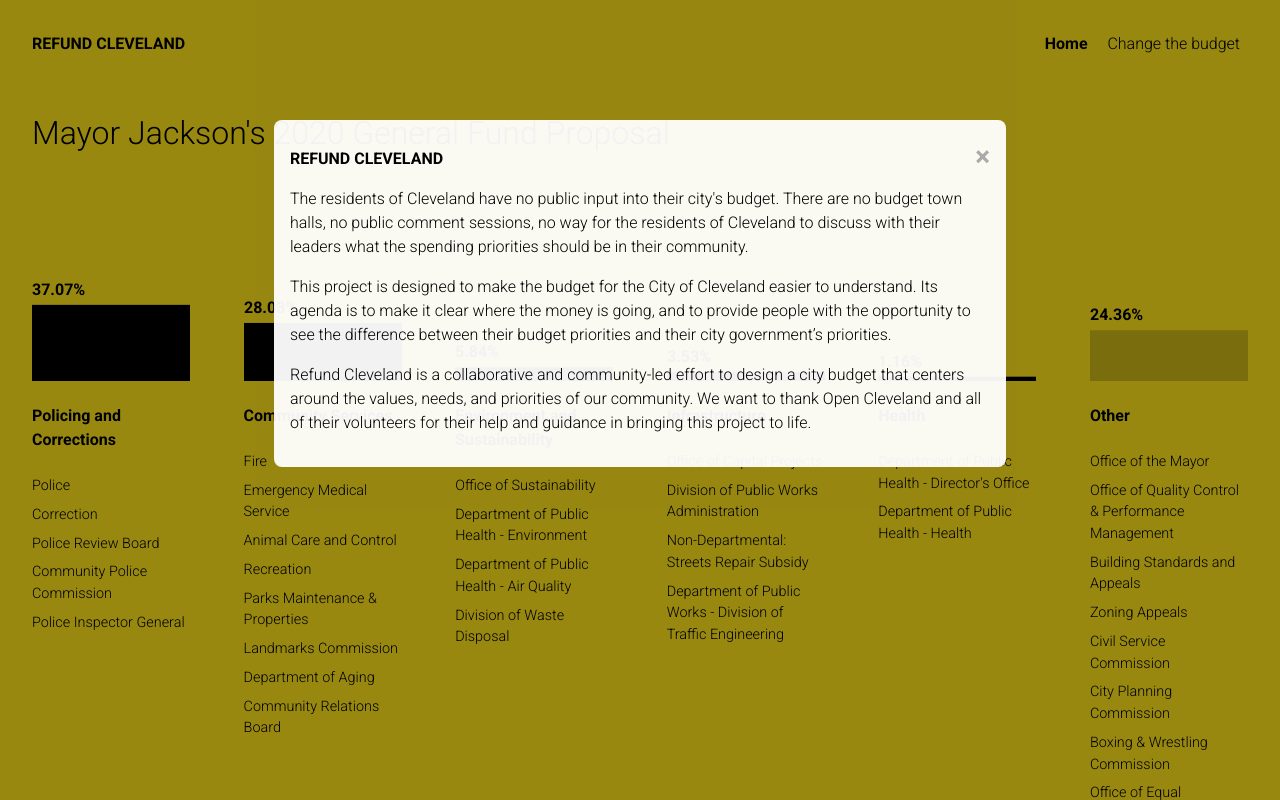
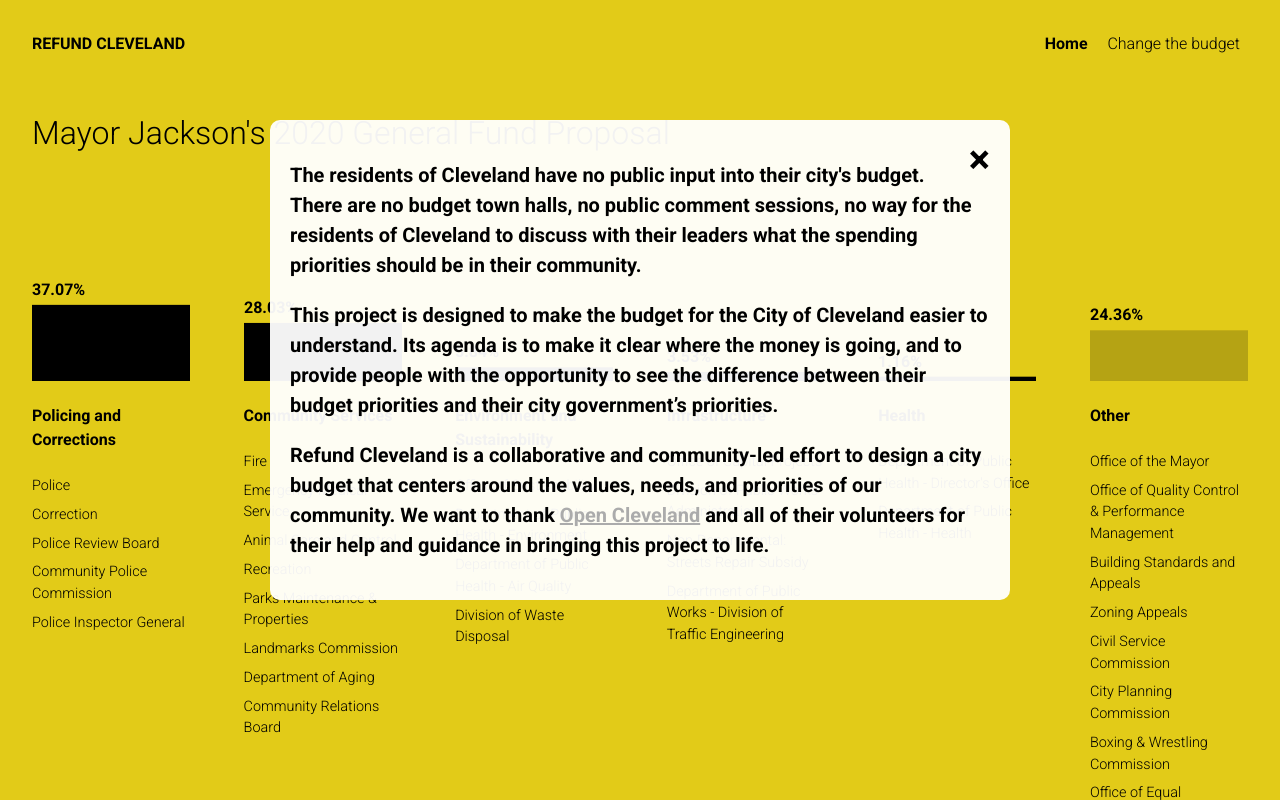
Before and after one commit to opencleveland/refundcleveland, a Django app: page / in a window 1280 px wide. Run offline with Django 3.2, Linux system fonts and the light colour scheme.

Commit message:
Add modal styles, placeholder content to change page

```diff
--- a/peoples_budget/templates/change-the-budget.html
+++ b/peoples_budget/templates/change-the-budget.html
@@ -6,6 +6,7 @@
 <div class="penny_budget">
 
     <h1>What would your budget look like?</h1>
+    <p>Refund Cleveland is collecting public feedback about how city funds should be dispersed between the budget items below (everything not assigned to the "Other" category in our <a href="/">simplified view of the Mayor Jackson's 2021 budget proposal</a>).</p>
     <div id="penny_budget_legend"></div>
 
     <div id="penny_budget"></div>
--- a/peoples_budget/templates/home.html
+++ b/peoples_budget/templates/home.html
@@ -11,7 +11,6 @@
     <div id="about-modal" class="modal">
         <div class="modal-content">
             <span class="close">&times;</span>
-            <h1>Refund Cleveland</h1>
             <p>The residents of Cleveland have no public input into their city's budget. There are no budget town halls,
                 no public comment sessions, no way for the residents of Cleveland to discuss with their leaders what the
                 spending priorities should be in their community.</p>
@@ -19,7 +18,7 @@
                 to make it clear where the money is going, and to provide people with the opportunity to see the
                 difference between their budget priorities and their city government’s priorities.</p>
             <p>Refund Cleveland is a collaborative and community-led effort to design a city budget that centers around
-                the values, needs, and priorities of our community. We want to thank Open Cleveland and all of their
+                the values, needs, and priorities of our community. We want to thank <a href="https://www.opencleveland.org/">Open Cleveland</a> and all of their
                 volunteers for their help and guidance in bringing this project to life.</p>
         </div>
     </div>
--- a/static/style.css
+++ b/static/style.css
@@ -83,6 +83,15 @@ div#content {
 
 div#content p {
   max-width: 700px;
+}
+
+div#content a, div#content a:visited {
+  color: inherit;
+  font-weight: 700;
+}
+
+div#content a:hover {
+  text-decoration: none;
 }
 
 .tooltip {
@@ -248,7 +257,6 @@ rect.background_bar {
   fill: rgba(0, 0, 0, 0);
 }
 
-/* Modal (background) */
 .modal {
   display: block;
   position: fixed;
@@ -261,10 +269,9 @@ rect.background_bar {
   height: 100%;
   overflow: auto;
   background-color: black;
-  background-color: rgba(0, 0, 0, 0.4);
+  background-color: rgba(0, 0, 0, 0.1);
 }
 
-/* Modal Content/Box */
 .modal-content {
   background-color: #efefef;
   background-color: rgba(255, 255, 255, 0.95);
@@ -273,6 +280,8 @@ rect.background_bar {
   padding: 1em;
   width: 80%;
   max-width: 700px;
+  font-size: 1.25em;
+  font-weight: 700;
 }
 
 .modal-content h1 {
@@ -281,17 +290,24 @@ rect.background_bar {
   font-weight: 700;
 }
 
-/* The Close Button */
-.close {
-  color: #aaa;
-  float: right;
-  font-size: 28px;
-  font-weight: bold;
+div#content .modal-content a, div#content :window-inactive.modal-content a:visited {
+  color: #ababab;
 }
 
-.close:hover,
-.close:focus {
-  color: black;
+div#content .modal-content a:hover {
+  color: #000;
+}
+
+.modal-content .close {
+  color: #000;
+  float: right;
+  font-size: 2em;
+  line-height: 1;
+}
+
+.modal-content .close:hover,
+.modal-content .close:focus {
+  color: #000;
   text-decoration: none;
   cursor: pointer;
 }
--- a/static/style.scss
+++ b/static/style.scss
@@ -91,6 +91,14 @@ div#content p {
   max-width: $max-content-width
 }
 
+div#content a, div#content a:visited {
+  color: inherit;
+  font-weight: 700;
+}
+
+div#content a:hover {
+  text-decoration: none;
+}
 
 .tooltip {
   display: none;
@@ -259,7 +267,7 @@ rect.background_bar {
   fill: rgba(0, 0, 0, .0);
 }
 
-/* Modal (background) */
+// Modal
 .modal {
   display: block;
   position: fixed;
@@ -272,10 +280,9 @@ rect.background_bar {
   height: 100%;
   overflow: auto;
   background-color: rgb(0,0,0);
-  background-color: rgba(0,0,0,0.4);
+  background-color: rgba(0,0,0,.1);
 }
 
-/* Modal Content/Box */
 .modal-content {
   background-color: #efefef;
   background-color: rgba(255,255,255,.95);
@@ -284,6 +291,8 @@ rect.background_bar {
   padding: 1em;
   width: 80%;
   max-width: $max-content-width;
+  font-size: 1.25em;
+  font-weight: 700;
 }
 
 .modal-content h1 {
@@ -292,17 +301,24 @@ rect.background_bar {
   font-weight: 700;
 }
 
-/* The Close Button */
-.close {
-  color: #aaa;
-  float: right;
-  font-size: 28px;
-  font-weight: bold;
+div#content .modal-content a, div#content :window-inactive.modal-content a:visited {
+  color: #ababab;
 }
 
-.close:hover,
-.close:focus {
-  color: black;
+div#content .modal-content a:hover {
+  color: #000;
+}
+
+.modal-content .close {
+    color: #000;
+    float: right;
+    font-size: 2em;
+    line-height: 1;
+}
+
+.modal-content .close:hover,
+.modal-content .close:focus {
+  color: #000;
   text-decoration: none;
   cursor: pointer;
 }
```
Also changed, not shown: 1 other file.
